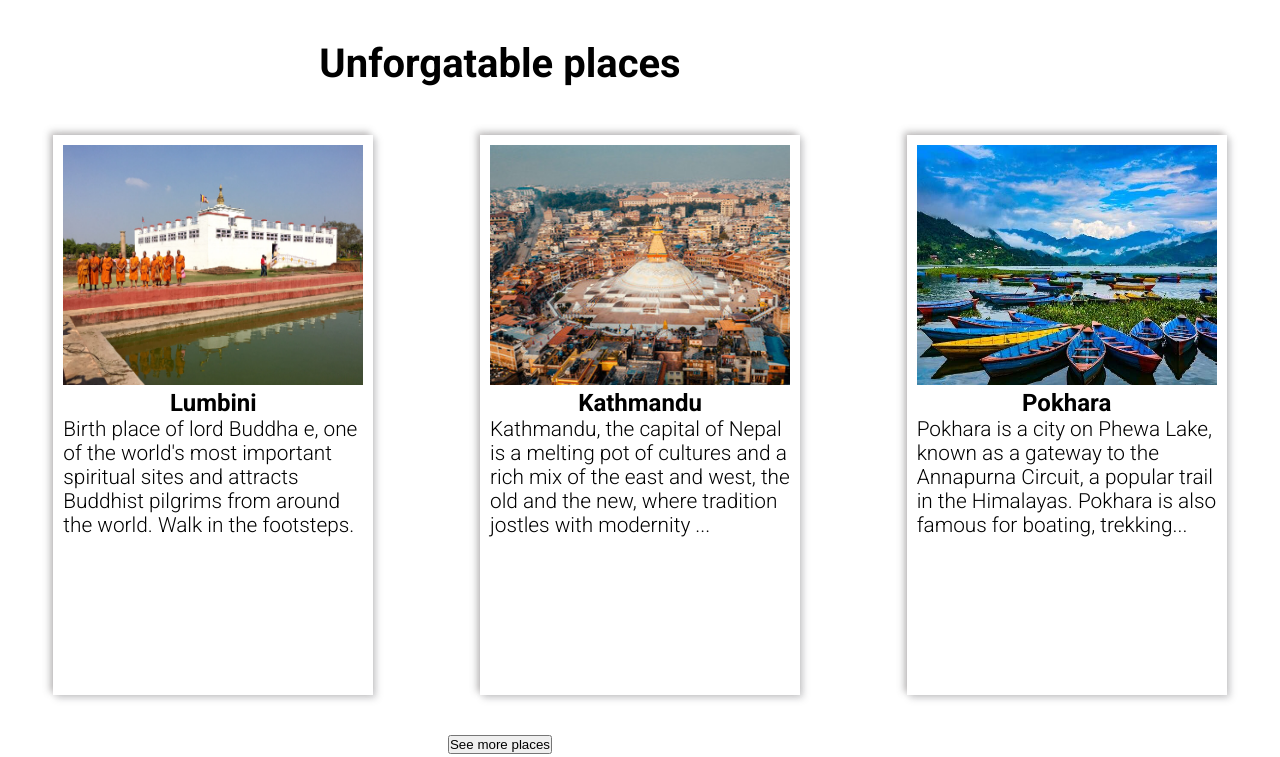
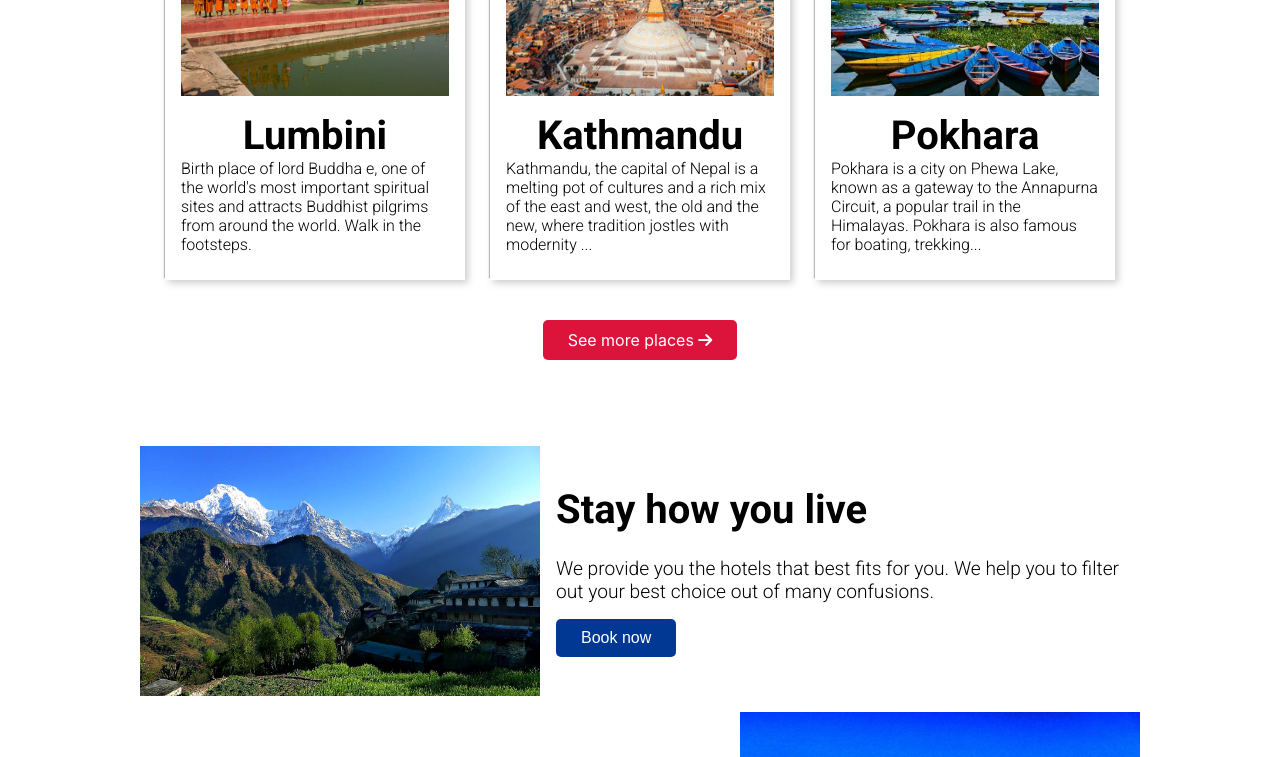
Before and after one commit to aashishpanthi/visitnepal-client, a React (Create React App) app: page / in a window 1280 px wide. Shown: the part 1600-2357 px from the top of the page. Built offline with nearby package versions, Linux system fonts and the light colour scheme.

Commit message:
completed homepage design

```diff
--- a/src/component/Accomodation.js
+++ b/src/component/Accomodation.js
@@ -1,30 +1,38 @@
-import React from 'react'
+import React from "react";
 import Stay from "../images/Stay.jpg";
-import Mountain from "../images/mountain.jpg"
-import './styles/accomodation.css'
+import Mountain from "../images/mountain.jpg";
+import "./styles/accomodation.css";
 
 export default function Accomodation() {
   return (
-        <div className="container flex column">
-            <div className="accomodation-container flex space-around">
-                <img src={Stay} alt="stay" className="accomodation-img"></img>
+    <section className="accomodation">
+      <div className="accomodation-container">
+        <div className="image-container-accomodation">
+          <img src={Stay} alt="stay" className="accomodation-img"/>
+        </div>
         <div className="accomodation-box">
           <h3 className="headings">Stay how you live</h3>
-                    <p>We provide you the hotels that best fits for you. We help you to filter
-                        out your best choice out of many confusions.</p>
+          <p>
+            We provide you the hotels that best fits for you. We help you to
+            filter out your best choice out of many confusions.
+          </p>
           <button className="accomodation-btn">Book now</button>
         </div>
       </div>
-            <div className="accomodation-container flex space-around">
+      <div className="accomodation-container">
         <div className="accomodation-box">
           <h3>Enjoy cultures</h3>
-                    <p>Stay in the traditional houses of Nepalese, learning about their cultures, festivals. local food and get to
-                        know humble Nepalese.</p>
+          <p>
+            Stay in the traditional houses of Nepalese, learning about their
+            cultures, festivals. local food and get to know humble Nepalese.
+          </p>
           <button className="accomodation-btn">Learn more</button>
         </div>
-                <img src={Mountain} alt="mountain" className="accomodation-img"></img>
+
+        <div className="image-container-accomodation">
+          <img src={Mountain} alt="mountain" className="accomodation-img"/>
         </div>
-
       </div>
-    )
+    </section>
+  );
 }
--- a/src/component/Destinations.js
+++ b/src/component/Destinations.js
@@ -1,42 +1,52 @@
-import React from 'react'
-import "./styles/destination.css"
+import React from "react";
+import "./styles/destination.css";
 import Aos from "aos";
-import Kathmandu from "../images/KATHMANDU.jpg"
-import Lumbini from "../images/LUMBINI.jpg"
-import Pokhara from "../images/POKHARA.jpg"
+import Kathmandu from "../images/KATHMANDU.jpg";
+import Lumbini from "../images/LUMBINI.jpg";
+import Pokhara from "../images/POKHARA.jpg";
+import { Link } from 'react-router-dom'
 
 export default function Destinations() {
-    Aos.init({duration: 1000});
+  Aos.init({ duration: 1000 });
   return (
-        <section className="destination container flex column">
-            <h1 className="headings flex middle">Unforgatable places</h1>
-            <div className="destination-container flex space-around">
+    <section className="destination">
+      <h1>Unforgatable places</h1>
+      <div className="destination-container">
         <div className="destination-box" data-aos="zoom-in">
-                    <img src={Lumbini} alt="ktm" className="info-img"></img>
+          <div className="img-container">
+            <img src={Lumbini} alt="lumbini" className="info-img"></img>
+          </div>
           <h4 className="box-heading">Lumbini</h4>
           <p>
-                        Birth place of lord Buddha e, one of the world's most important spiritual sites and attracts
-                        Buddhist pilgrims from around the world.  Walk in the footsteps.
+            Birth place of lord Buddha e, one of the world's most important
+            spiritual sites and attracts Buddhist pilgrims from around the
+            world. Walk in the footsteps.
           </p>
         </div>
         <div className="destination-box" data-aos="zoom-in">
-                    <img src={Kathmandu} alt="ktm" className="info-img"></img>
+          <div className="img-container">
+            <img src={Kathmandu} alt="kathmandu" className="info-img"></img>
+          </div>
           <h4 className="box-heading">Kathmandu</h4>
           <p>
-                        Kathmandu, the capital of Nepal is a melting pot of cultures and a rich mix of the east and west,
-                        the old and the new, where tradition jostles with modernity ...
+            Kathmandu, the capital of Nepal is a melting pot of cultures and a
+            rich mix of the east and west, the old and the new, where tradition
+            jostles with modernity ...
           </p>
         </div>
         <div className="destination-box" data-aos="zoom-in">
-                    <img src={Pokhara} alt="ktm" className="info-img"></img>
+          <div className="img-container">
+            <img src={Pokhara} alt="pokhara" className="info-img"></img>
+          </div>
           <h4 className="box-heading">Pokhara</h4>
           <p>
-                        Pokhara is a city on Phewa Lake, known as a gateway to the Annapurna Circuit, a popular trail in the Himalayas.
-                        Pokhara is also famous for boating, trekking...
+            Pokhara is a city on Phewa Lake, known as a gateway to the Annapurna
+            Circuit, a popular trail in the Himalayas. Pokhara is also famous
+            for boating, trekking...
           </p>
         </div>
       </div>
-           <div className="flex middle"><button className="btn">See more places </button></div>
+        <Link to="/destinations" className="more-places-btn">See more places <i class="fa fa-arrow-right" aria-hidden="true"></i></Link>
     </section>
-    )
+  );
 }
--- a/src/component/styles/accomodation.css
+++ b/src/component/styles/accomodation.css
@@ -1,26 +1,45 @@
+section.accomodation{
+    padding: 3rem 0;
+}
+
+.accomodation-container{
+    display: flex;
+    align-items: center;
+    max-width: 1000px;
+    width: 90%;
+    margin: 1rem auto;
+}
+
+.image-container-accomodation{
+    min-width: 400px;
+    max-width: 400px;
+    height: 250px;
+    overflow: hidden;
+}
+
 .accomodation-img{
-    height: 40vh;
-    width: 30%;
+    min-height: 100%;
+    min-width: 100%;
+    width: 10px;
 }
-.accomodation-container{
-    margin-top: 1.5rem;
-    height: 50vh;
-    width: 100vw;
+
+.accomodation-box{
+    padding: 1rem;
 }
-.accomodation-box{
-    width: 60%;
-}
+
 .accomodation-container h3{
-    font-size: 2rem;
+    font-size: 2.5rem;
     font-family: 'Roboto', sans-serif;
     font-weight: bolder;
 }
+
 .accomodation-container p{
     font-family: 'Roboto', sans-serif;
     font-weight: lighter;
     font-size: 1.2rem;
     margin-top: 1.5rem;
 }
+
 .accomodation-btn{
     font-size: 1rem;
     padding: 10px 25px;
@@ -28,4 +47,6 @@
     background-color: var(--font);
     color: var(--primary);
     cursor: pointer;
+    margin-top: 1rem;
+    border: none;
 }
--- a/src/component/styles/destination.css
+++ b/src/component/styles/destination.css
@@ -6,55 +6,68 @@
 }
 
 section.destination{
-    width:90%;
-    max-width: 1000px;
-    /* margin: 0 auto; */
+    width:100%;
+    text-align: center;
+    padding: 2rem 0;
 }
 
-section.destination .headings{
+section.destination h1{
+    font-family: 'Roboto', sans-serif;
+    font-weight: bold;
+    font-size: 3rem;
+    margin-top: 3rem;
+}
+
+.destination-container{
+    display: flex;
+    max-width: 1000px;
+    width: 90%;
+    margin:0 auto;
+    justify-content: space-evenly;
+    margin-top: 2rem;
+    min-height: 450px;
+}
+
+.destination-box{
+    height: 400px;
+    padding: 1rem;
+    width: 300px;
+    box-shadow: -1px -2px 1px #706c6c73, 3px 3px 7px rgba(80, 82, 87, 0.288);
+}
+
+.destination-box h4{
     font-family: 'Roboto', sans-serif;
     font-weight: bold;
     font-size: 2.5rem;
-    margin-top: 1.5rem;
-}
-.box-heading{
-    text-align: center;
-    font-family: 'Roboto', sans-serif;
-    font-size: 1.5rem;
+    margin-top: 1rem;
 }
 
-.destination-container{
-    margin-top: 2rem;
-    width: 100vw;
-    min-height: 77vh;
-}
-.destination-box{
-    height: 70vh;
-    width: 25vw;
-    padding: 10px;
-    margin-top: 1rem;
-    box-shadow: -3px -3px 7px #706c6c73, 3px 3px 7px rgba(80, 82, 87, 0.288);
-
+.img-container{
+    width:100%;
+    height:200px;
+    overflow: hidden;
 }
 
+.destination-box img{
+    min-width: 100%;
+    min-height: 100%;
+    width:20px;
+}
 
-.destination-box .info-img{
-    height: 30vh;
-    width: 100%;
-}
 .destination-box p{
     font-family: 'Roboto', sans-serif;
-    font-size: 1.3rem;
+    font-size: 1rem;
     font-weight: lighter;
+    text-align: left;
 }
-.destination-box .btn{
-    font-size: 1.3rem;
-    width: auto;
-    padding: 7px 10px;
+
+.more-places-btn{
+    font-size: 1rem;
+    padding: 10px 25px;
     border-radius: 5px;
-    font-family: 'Roboto',sans-serif;
-    font-weight: 400;
     background-color: var(--head);
     color: var(--primary);
     cursor: pointer;
+    text-decoration: none;
+    margin-top:10rem;
 }
--- a/src/component/styles/intro.css
+++ b/src/component/styles/intro.css
@@ -1,8 +1,8 @@
 .intro-section{
-    min-height: 100vh;
     width: 90%;
     max-width:1000px;
     margin:0 auto;
+    padding: 2rem 0;
 }
 
 .intro-section .main-info{
```
Lines whose indentation alone changed are shown as unchanged.
